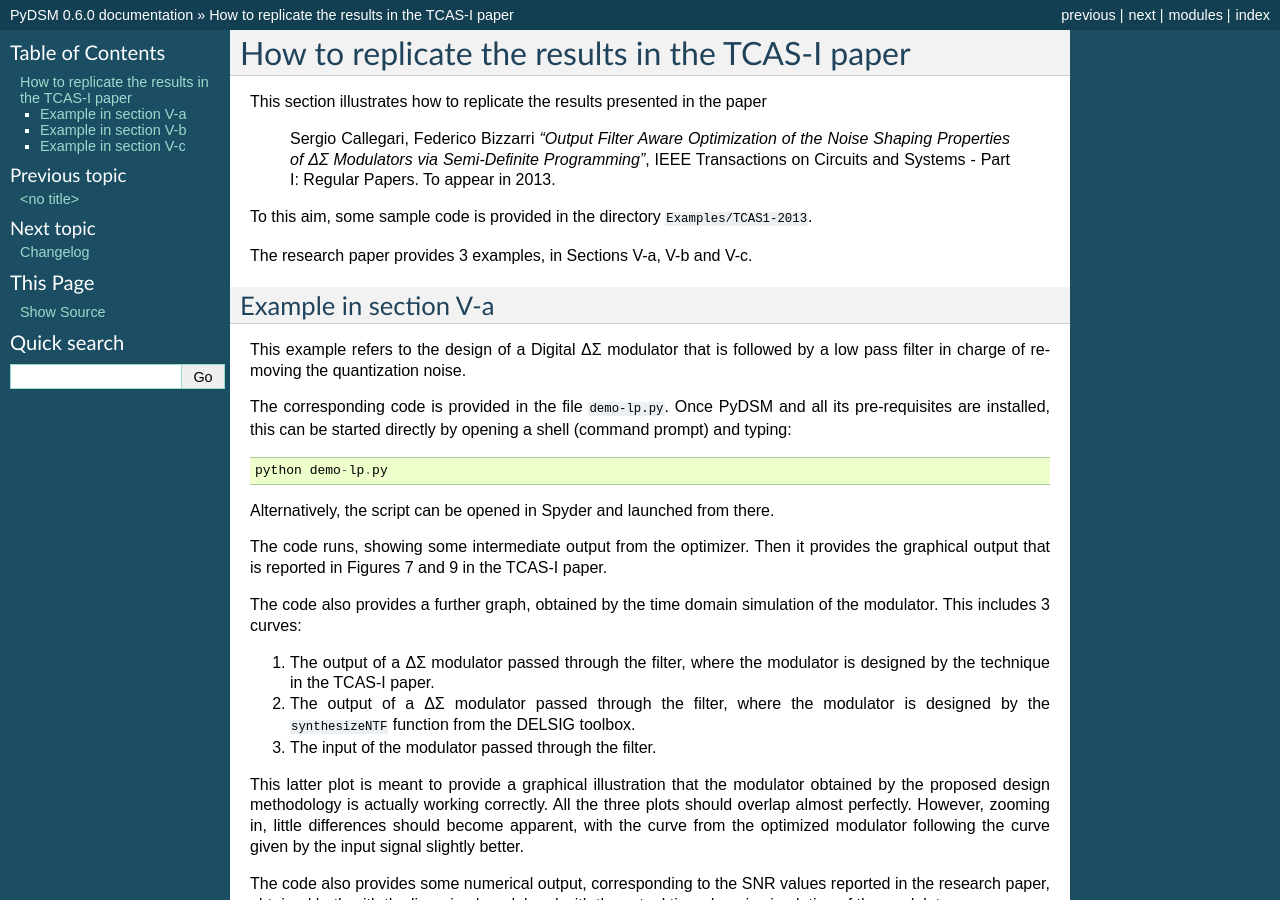
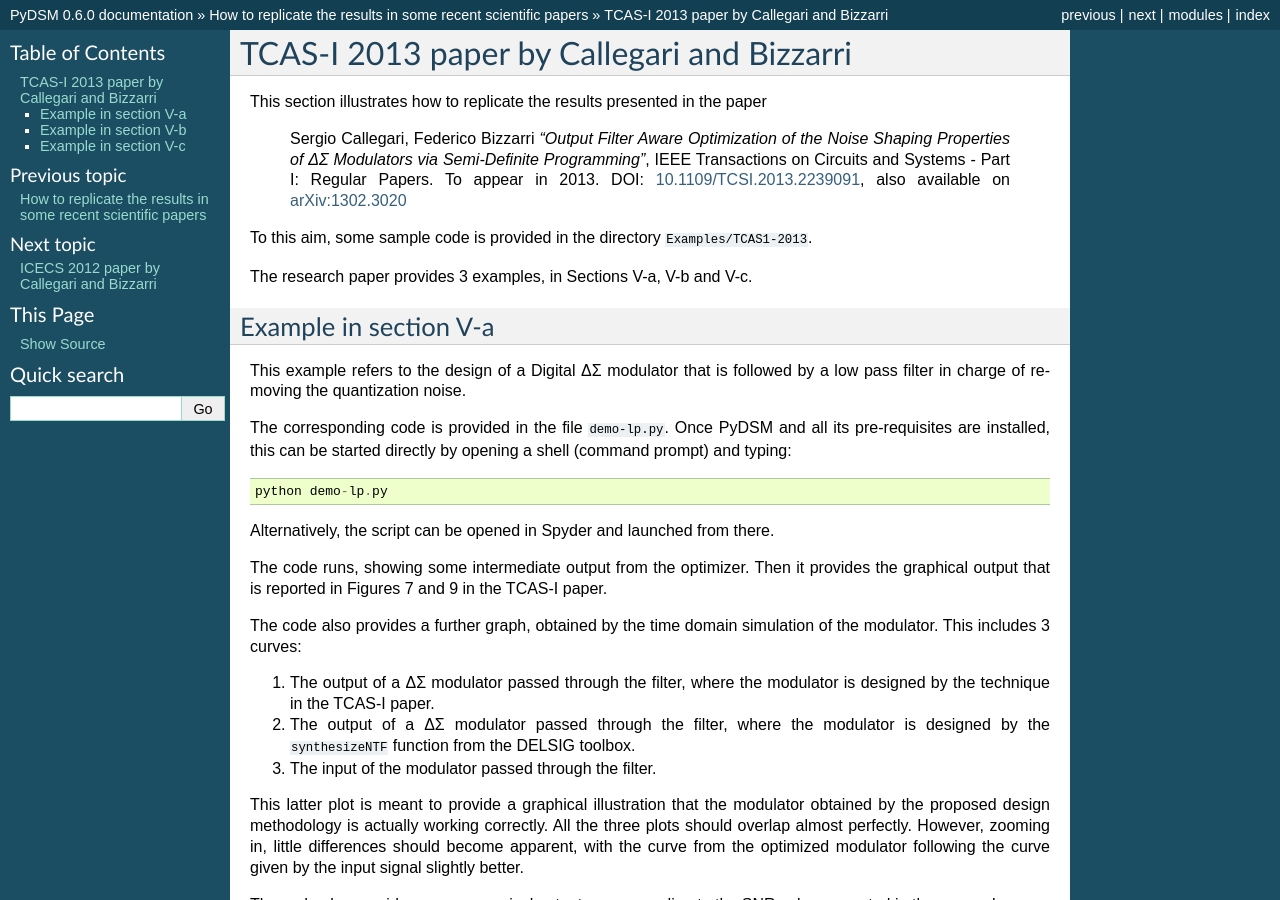
Before and after one commit to sergiocallegari/PyDSM, a Sphinx documentation site: the page built from doc/source/replicate-tcas1-2013.rst, in a window 1280 px wide and 900 px high. Built offline with Sphinx 7.4.7, drawn with Linux system fonts in a browser that asks for light colours; formulas are drawn with MathJax 3; some of the changed text lies outside the part shown.

Commit message:
Added comments in the documentation about the ICECS 2012 paper

```diff
--- a/doc/source/index.rst
+++ b/doc/source/index.rst
@@ -14,7 +14,7 @@
    intro
    getting-started
    reference
-   replicate-tcas
+   replicate-results
    changelog
 
 Indices and tables
--- /dev/null
+++ b/doc/source/replicate-icecs-2012.rst
@@ -0,0 +1,23 @@
+ICECS 2012 paper by Callegari and Bizzarri
+-------------------------------------------
+
+This section illustrates how to replicate the results presented in the
+paper
+
+    Sergio Callegari, Federico Bizzarri *"Should ΔΣ modulators used in
+    AC motor drives be adapted to the mechanical load of the motor?"*,
+    Proceedings of the 19th IEEE International Conference on
+    Electronics, Circuits and Systems (ICECS), 2012, pp. 849 - 852. DOI:
+    `10.1109/ICECS.2012.6463619`_
+
+.. _10.1109/ICECS.2012.6463619: http://dx.doi.org/10.1109/ICECS.2012.6463619
+
+To this aim, some sample code is provided in the directory
+``Examples/ICECS-2012``.
+
+The sample code reproduces the plots in Figs. 2 and 4 in the paper.
+Furthermore, it outputs tabular data including that in Tables II and III.
+
+With respect to the numeric data, note that the discrete time
+simulations of the digital delta sigma modulator include some random
+dithering. Thus the numeric data will never be identical to that in the paper.
--- /dev/null
+++ b/doc/source/replicate-results.rst
@@ -0,0 +1,13 @@
+How to replicate the results in some recent scientific papers
+-------------------------------------------------------------
+
+PyDSM has already been used as a demonstrator for the the concepts in
+some scientific papers.
+
+Here, it is shown how to reproduce the results in
+
+.. toctree::
+   :maxdepth: 2
+
+   replicate-tcas1-2013
+   replicate-icecs-2012
--- a/doc/source/replicate-tcas.rst
+++ b/doc/source/replicate-tcas1-2013.rst
@@ -1,5 +1,5 @@
-How to replicate the results in the TCAS-I paper
-------------------------------------------------
+TCAS-I 2013 paper by Callegari and Bizzarri
+-------------------------------------------
 
 This section illustrates how to replicate the results presented in the
 paper
@@ -7,7 +7,11 @@
     Sergio Callegari, Federico Bizzarri *"Output Filter Aware
     Optimization of the Noise Shaping Properties of ΔΣ Modulators via
     Semi-Definite Programming"*, IEEE Transactions on Circuits and
-    Systems - Part I: Regular Papers. To appear in 2013.
+    Systems - Part I: Regular Papers. To appear in 2013. DOI:
+    `10.1109/TCSI.2013.2239091`_, also available on `arXiv:1302.3020`_
+
+.. _10.1109/TCSI.2013.2239091: http://dx.doi.org/10.1109/TCSI.2013.2239091
+.. _arXiv:1302.3020: http://arxiv.org/abs/1302.3020
 
 To this aim, some sample code is provided in the directory
 ``Examples/TCAS1-2013``.
```
